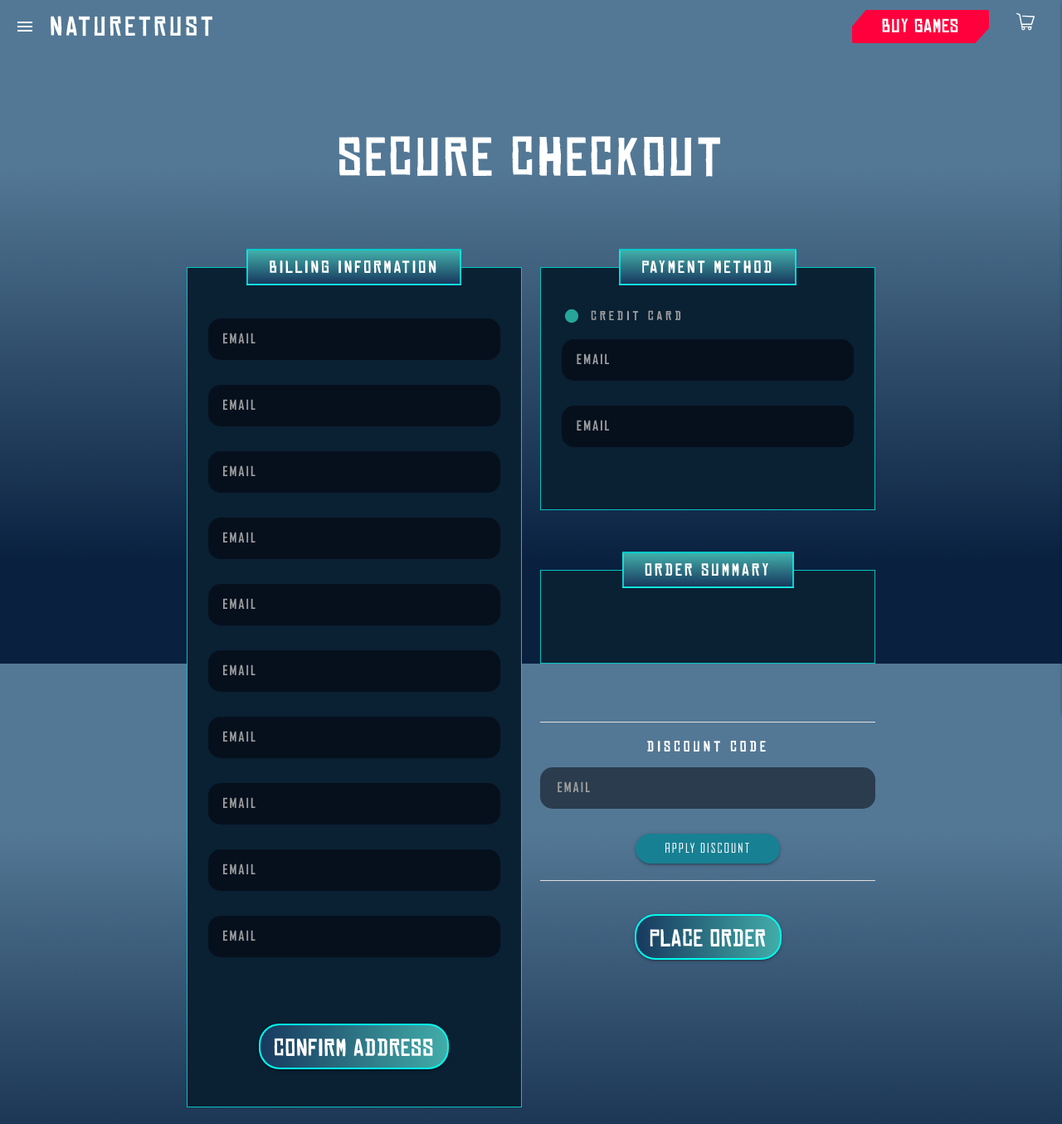
After one commit to Code-Institute-Submissions/Code-Institute-Submissions-naturetrust_SepResub, a Django app: page /checkout/ in a window 1280 px wide. The commit adds this page. Shown: the whole page at 83% size. Run offline with Django 3.2, Linux system fonts and the light colour scheme; parts of the project's set-up code (start-up, migrations or seed data) failed here and were passed over.

Commit message:
Add checkout views, urls and template

```diff
--- a/cart/templates/cart/cart.html
+++ b/cart/templates/cart/cart.html
@@ -200,7 +200,7 @@
                             <div class="card-action my-5">
                                 <div class="row">
                                     <div class="col s12 center">
-                                        <a href="#!" class="btn btn-cyan-rounded btn-cyan-linear-bg checkout-btn">Secure checkout</a>
+                                        <a href="{% url 'checkout' %}" class="btn btn-cyan-rounded btn-cyan-linear-bg checkout-btn">Secure checkout</a>
                                     </div>
                                 </div>
                             </div>
--- /dev/null
+++ b/checkout/templates/checkout/checkout.html
@@ -0,0 +1,199 @@
+{% extends "base.html" %}
+
+{% block content %}
+    <section id="Checkout">
+        <div class="row my-5">
+            <div class="col s12 center">
+                <h1 class="title">Secure Checkout</h1>
+            </div>
+        </div>
+        <div class="row">
+            <!-- Billing information -->
+            <div class="col s12 m6 l5 xl4 offset-l1 offset-xl2">
+                <fieldset class="billing-info">
+                    <legend class="center title">Billing Information</legend>
+                    <div class="row">
+                        <div class="col s12">
+                            <div class="input-field">
+                                <input type="text" name="email" class="validate" id="email">
+                                <label for="email">Email</label>
+                            </div>
+                            <div class="input-field">
+                                <input type="text" name="email" class="validate" id="email">
+                                <label for="email">Email</label>
+                            </div>
+                            <div class="input-field">
+                                <input type="text" name="email" class="validate" id="email">
+                                <label for="email">Email</label>
+                            </div>
+                            <div class="input-field">
+                                <input type="text" name="email" class="validate" id="email">
+                                <label for="email">Email</label>
+                            </div>
+                            <div class="input-field">
+                                <input type="text" name="email" class="validate" id="email">
+                                <label for="email">Email</label>
+                            </div>
+                            <div class="input-field">
+                                <input type="text" name="email" class="validate" id="email">
+                                <label for="email">Email</label>
+                            </div>
+                            <div class="input-field">
+                                <input type="text" name="email" class="validate" id="email">
+                                <label for="email">Email</label>
+                            </div>
+                            <div class="input-field">
+                                <input type="text" name="email" class="validate" id="email">
+                                <label for="email">Email</label>
+                            </div>
+                            <div class="input-field">
+                                <input type="text" name="email" class="validate" id="email">
+                                <label for="email">Email</label>
+                            </div>
+                            <div class="input-field">
+                                <input type="text" name="email" class="validate" id="email">
+                                <label for="email">Email</label>
+                            </div>
+                        </div>
+                        <div class="col s12 center mt-5">
+                            <a href="#!" class="btn btn-cyan-rounded btn-cyan-linear-bg">Confirm Address</a>
+                        </div>
+                    </div>
+                </fieldset>
+            </div>
+            <!-- Payment and order summary -->
+            <div class="col s12 m6 l5 xl4">
+                <!-- Payment method -->
+                <div class="row">
+                    <div class="col s12">
+                        <fieldset class="payment-method">
+                            <legend class="title center">Payment Method</legend>
+                            <div class="row">
+                                <div class="col s12">
+                                    <p>
+                                        <label>
+                                            <input name="group1" type="radio" checked />
+                                            <span class="title">Credit card</span>
+                                        </label>
+                                    </p>
+                                    <div class="input-field">
+                                        <input type="text" name="email" class="validate" id="email">
+                                        <label for="email">Email</label>
+                                    </div>
+                                    <div class="input-field">
+                                        <input type="text" name="email" class="validate" id="email">
+                                        <label for="email">Email</label>
+                                    </div>
+                                </div>
+                            </div>
+                        </fieldset>
+                    </div>
+                </div>
+                <!-- Order summary -->
+                <div class="row mt-5">
+                    <div class="col s12">
+                        <fieldset class="order-summary">
+                            <legend class="title center">Order summary</legend>
+                            <div class="row my-2">
+                                {% if cart_items %}
+                                    {% for item in cart_items %}
+                                    <div class="col s12">
+                                        <div class="cart-item">
+                                            <div class="row" style="margin: 0;">
+                                                <!-- Item image -->
+                                                <div class="col s4 l3 item-img">
+                                                    {% if item.edition.image %}
+                                                        <img src="{{ item.edition.image.url }}" alt="{{ item.edition.friendly_name_full }}">
+                                                    {% else %}
+                                                        <img src="{{ item.edition.game.image.url }}" alt="{{ item.edition.friendly_name }}">
+                                                    {% endif %}
+                                                </div>
+                                                <!-- Item details -->
+                                                <div class="col s8 l9 item-details">
+                                                    <div class="row">
+                                                        <div class="col s12 item-heading">
+                                                            <h6 class="title">{{ item.edition.friendly_name_full }}</h6>
+                                                        </div>
+                                                    </div>
+                                                    <!-- Update item quantity -->
+                                                    <form action="{% url 'update_cart' item.item_id %}" method="POST">
+                                                        {% csrf_token %}
+                                                        <input type="hidden" name="redirect_url" value="{{ request.path }}">
+                                                        <div class="row">
+                                                            <div class="col s12" style="height: 32px;">
+                                                                <p class="title">qty:</p>
+                                                            </div>
+                                                            <!-- Quantity buttons -->
+                                                            <div class="col s8 l6 qty-btn">
+                                                                <div class="row">
+                                                                    <div class="col s1 l2" style="padding-left: 0;">
+                                                                        <button type="button" data-item_id="{{ item.item_id }}" id="decrement-qty_{{ item.item_id }}" class="decrement-qty">
+                                                                            <i class="material-icons white-text">remove</i>
+                                                                        </button>
+                                                                    </div>
+                                                                    <div class="col s4 offset-s2 l5">
+                                                                        <input type="number" name="quantity" value="{{ item.quantity }}" min="1" max="99"
+                                                                        data-item_id="{{ item.item_id }}" id="id-qty_{{ item.item_id }}" class="qty-val" readonly>
+                                                                    </div>
+                                                                    <div class="col s1 l2">
+                                                                        <button type="button" data-item_id="{{ item.item_id }}" id="increment-qty_{{ item.item_id }}" class="increment-qty">
+                                                                            <i class="material-icons white-text">add</i>
+                                                                        </button>
+                                                                    </div>
+                                                                </div>
+                                                            </div>
+                                                            <!-- Update quantity -->
+                                                            <div class="col l6">
+                                                                <button type="submit" class="btn btn-green update-qty" id="updateQtyNav-{{ item.item_id }}">Update</button>
+                                                            </div>
+                                                        </div>
+                                                    </form>
+                                                    <!-- Item price and remove button -->
+                                                    <div class="row">
+                                                        <!-- Price -->
+                                                        <div class="col s6">
+                                                            <h5 class="title price">£{{ item.edition.price }}</h5>
+                                                        </div>
+                                                        <!-- Remove item -->
+                                                        <div class="col s4 remove-item">
+                                                            <a href="#!" class="remove-item-from-cart" id="remove_{{ item.item_id }}"><i class="material-icons white-text">delete_forever</i></a>
+                                                        </div>
+                                                    </div>
+                                                </div>
+                                            </div>
+                                        </div>
+                                    </div>
+                                    {% endfor %}
+                                {% endif %}
+                            </div>
+                        </fieldset>
+                    </div>
+                </div>
+                <!-- Discount code -->
+                <div class="row mt-5">
+                    <div class="col s12">
+                        <div class="divider my-2"></div>
+                        <h6 class="title center">Discount code</h6>
+                        <div class="input-field">
+                            <input type="text" name="email" class="validate" id="email">
+                            <label for="email">Email</label>
+                        </div>
+                    </div>
+                    <div class="col s12 center">
+                        <a href="#!" class="btn btn-cyan-solid">Apply discount</a>
+                        <div class="divider my-2"></div>
+                    </div>
+                </div>
+                <!-- Place order -->
+                <div class="row my-2">
+                    <div class="col s12 center">
+                        <a href="#!" class="btn btn-cyan-rounded btn-cyan-linear-bg">Place Order</a>
+                    </div>
+                </div>
+            </div>
+        </div>
+    </section>
+{% endblock %}
+
+{% block postloadjs %}
+{% endblock %}
--- a/checkout/urls.py
+++ b/checkout/urls.py
@@ -4,5 +4,5 @@ from . import views
 
 
 urlpatterns = [
-
+    path('', views.checkout, name='checkout'),
 ]
--- a/checkout/views.py
+++ b/checkout/views.py
@@ -1,3 +1,7 @@
 from django.shortcuts import render
 
-# Create your views here.
+
+def checkout(request):
+    """ A view to render the checkout page """
+
+    return render(request, 'checkout/checkout.html')
--- a/naturetrust/settings.py
+++ b/naturetrust/settings.py
@@ -49,6 +49,7 @@ INSTALLED_APPS = [
     'home',
     'games',
     'cart',
+    'checkout',
 
     # Other
     'django_extensions',
--- a/naturetrust/urls.py
+++ b/naturetrust/urls.py
@@ -25,4 +25,5 @@ urlpatterns = [
     path('', include('home.urls')),
     path('games/', include('games.urls')),
     path('cart/', include('cart.urls')),
+    path('checkout/', include('checkout.urls')),
 ] + static(settings.MEDIA_URL, document_root=settings.MEDIA_ROOT)
--- a/static/css/base.css
+++ b/static/css/base.css
@@ -585,6 +585,67 @@ Shopping cart page styles
     font-weight: 400;
 }
 
+/* ======================================================
+Checkout page
+====================================================== */
+
+#Checkout fieldset {
+    background: #0A2033;
+    color: #FFFFFF;
+    padding: 25px;
+    border: 1px solid rgba(0, 251, 239, 75%);
+}
+
+#Checkout fieldset legend {
+    background-color: #207975;  /* fallback color */
+    background-image: linear-gradient(to top, #18385E 0%, #42AFAA  100%);
+    background-size: 200% auto;
+    border: 2px solid rgba(0, 251, 239, 75%);
+    padding: 5px 25px;
+    font-size: 20px;
+    letter-spacing: 3px;
+}
+
+#Checkout .input-field {
+    height: 50px;
+    background: rgba(3, 0, 9, 50%);
+    border-radius: 15px;
+    margin-bottom: 30px;
+}
+
+#Checkout .input-field input {
+    width: 90%;
+    color: #FFFFFF;
+    font-family: 'AgencyCYB';
+    letter-spacing: 2px;
+    font-size: 18px;
+    margin-left: 5%;
+    border-bottom: none;
+}
+
+#Checkout .input-field label {
+    margin-left: 5%;
+    font-family: 'AgencyCYB';
+    letter-spacing: 2px;
+    text-transform: uppercase;
+    font-size: 16px;
+}
+
+#Checkout .input-field label.active {
+    top: -5px;
+    left: -10px;
+}
+
+#Checkout .input-field:focus {
+    border: 2px solid red;
+}
+
+#Checkout .input-field input.validate,
+#Checkout .input-field input.validate.valid {
+    border-bottom: none;
+    box-shadow: none;
+}
+
 /* ==========================================================================
 MEDIA QUERIES FOR RESPONSIVE DESIGN
 ========================================================================== */
--- a/templates/includes/cart-nav.html
+++ b/templates/includes/cart-nav.html
@@ -92,6 +92,6 @@
         <!-- View cart -->
         <a href="{% url 'view_cart' %}" class="btn btn-cyan-rounded">View Cart</a>
         <!-- Checkout -->
-        <a href="#!" class="btn btn-cyan-rounded btn-cyan-linear-bg">Secure checkout</a>
+        <a href="{% url 'checkout' %}" class="btn btn-cyan-rounded btn-cyan-linear-bg">Secure checkout</a>
     </li>
 </ul>
```
